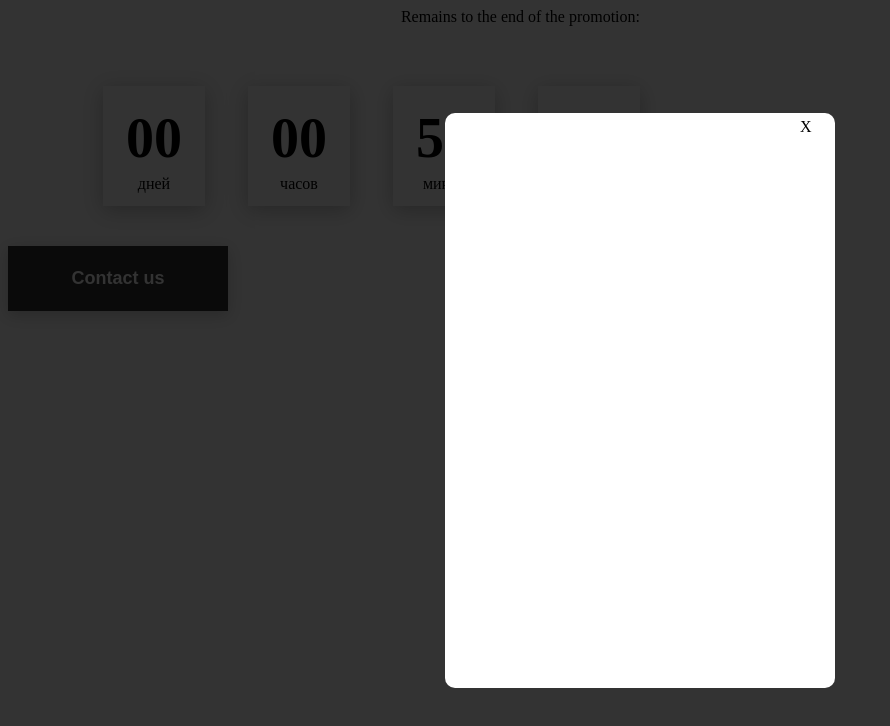
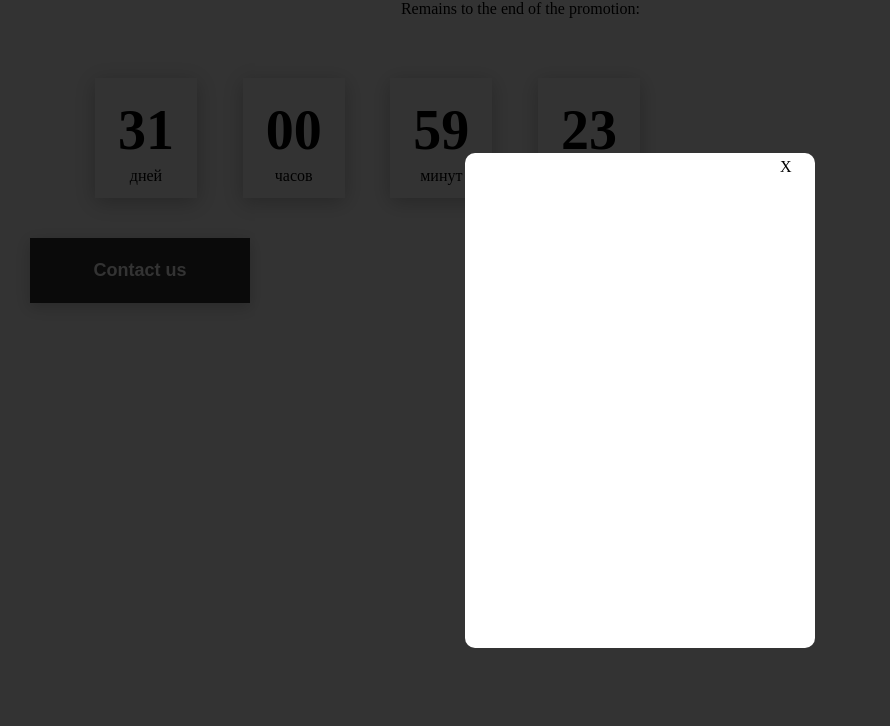
Before and after one commit to AnastasiiaZastup/JS-practice, a plain HTML site: page Timer/index.html in a window 1280 px wide. Shown: the whole page, without its empty margins (0-890 px from the left). Drawn offline with Linux system fonts and the light colour scheme.

Commit message:
commit 2

```diff
--- a/Timer/index.html
+++ b/Timer/index.html
@@ -43,6 +43,12 @@
           </div>
         </div>
       </section>
+
+      <section>
+        <!-- contentediable -дає можливість писати в середині обєкта -->
+
+        <div contenteditable class="box"></div>
+      </section>
     </main>
 
     <script src="timer.js"></script>
--- a/Timer/style.css
+++ b/Timer/style.css
@@ -45,6 +45,7 @@
   cursor: pointer;
   transition: 0.3s all;
   outline: 0;
+  margin-left: 30px;
 }
 
 .btn_dark {
@@ -103,3 +104,20 @@
   height: 30px;
   cursor: pointer;
 }
+/* For box */
+
+* {
+  box-sizing: border-box;
+  margin: 0;
+  padding: 0;
+}
+
+.box {
+  width: 300px;
+  height: 250px;
+  margin: 40px auto;
+  padding: 50px;
+  border: 2px solid black;
+  text-align: center;
+  font-size: 20px;
+}
--- a/Timer/timer.js
+++ b/Timer/timer.js
@@ -1,4 +1,4 @@
-const deadline = "2024-07-10";
+const deadline = "2024-08-10";
 
 function getTimeRemaining(endtime) {
   let days, hours, minutes, seconds;
@@ -107,3 +107,15 @@ window.addEventListener("scroll", () => {
     openModal();
   }
 });
+
+//Work with box
+
+const box = document.querySelector(".box");
+
+let observer = new MutationObserver((mutationRecords) => {
+  console.log(mutationRecords);
+});
+
+observer.observe(box, {
+  childList: true,
+});
```
Also changed, not shown: practice/firstFile.js (+27 -0 lines).
